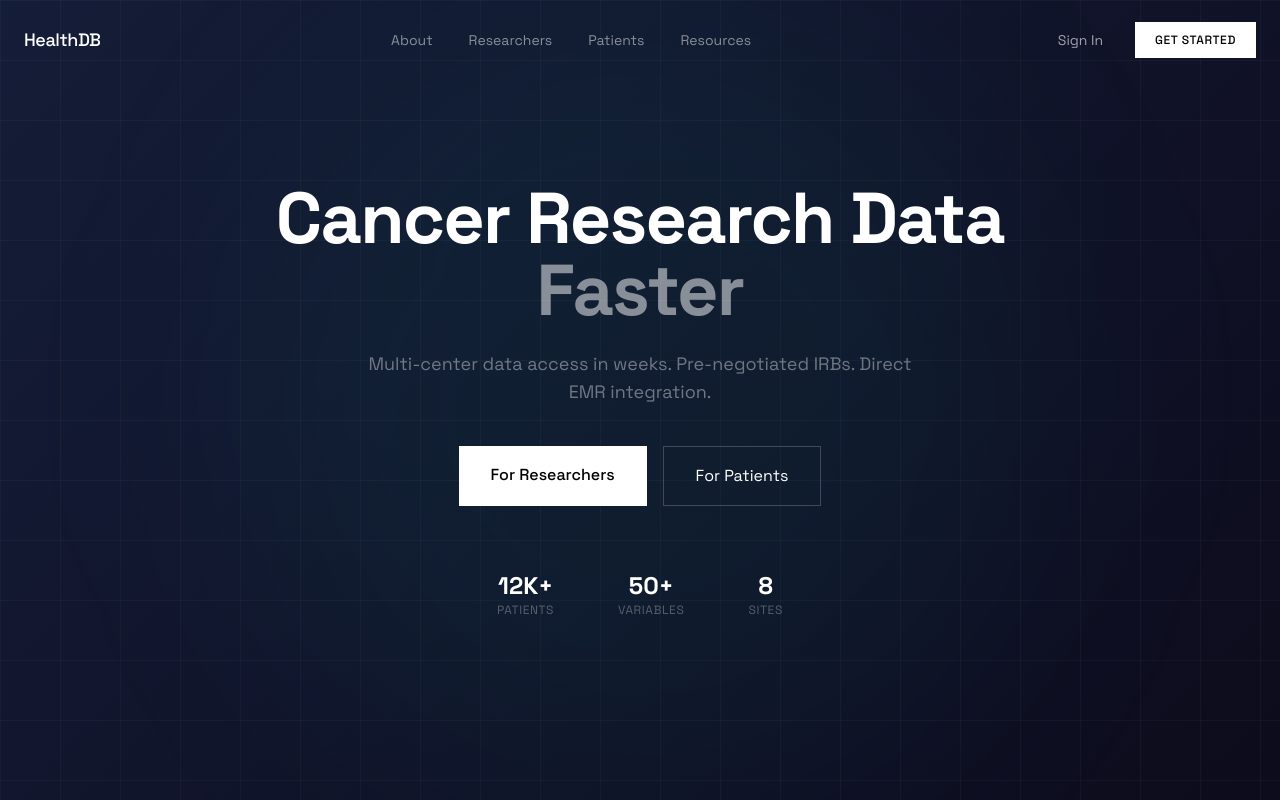
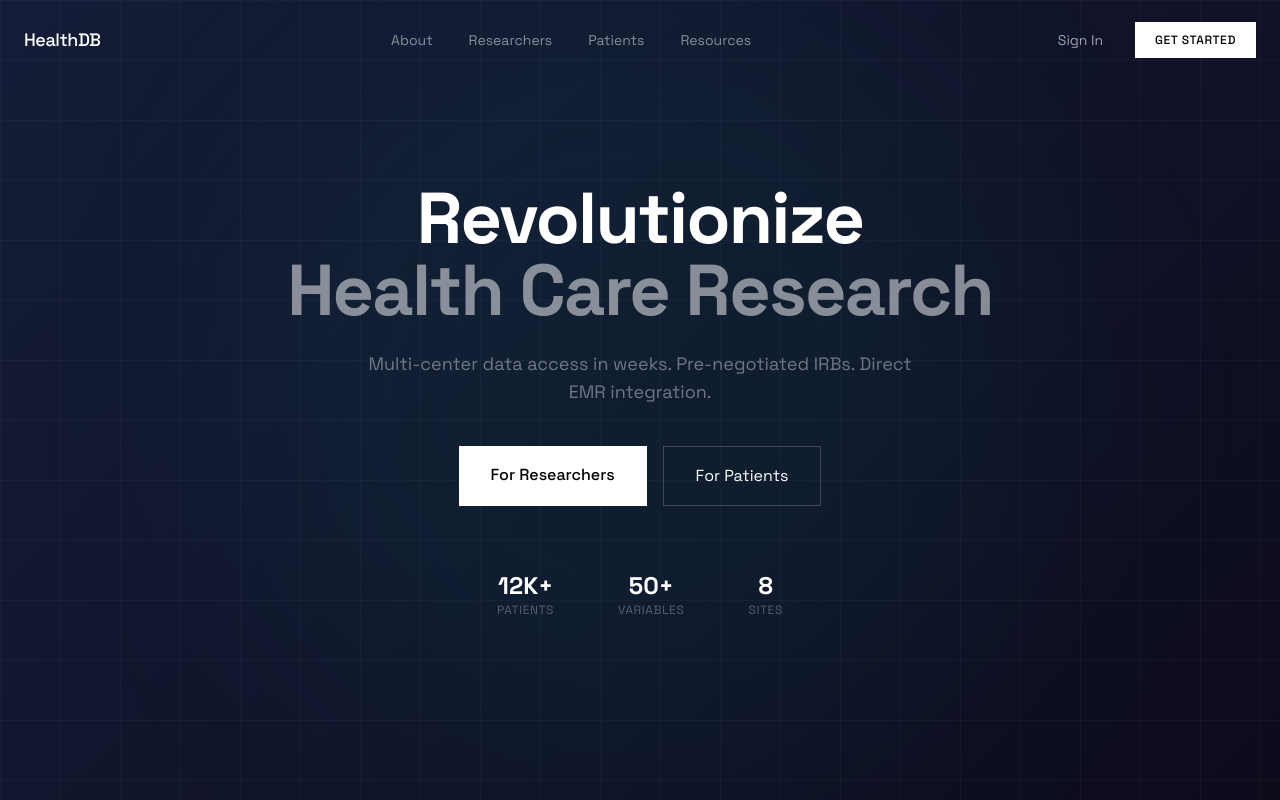
Before and after one commit to raimp001/HealthDB, a React (Create React App) app: page / in a window 1280 px wide. Shown: the top 800 px of the page. Built offline with nearby package versions, Linux system fonts and the light colour scheme; no server answers.

Commit message:
Update headline: Revolutionize Health Care Research

```diff
--- a/src/pages/LandingPage.js
+++ b/src/pages/LandingPage.js
@@ -18,9 +18,9 @@ const LandingPage = () => {
             transition={{ duration: 0.8 }}
           >
             <h1 className="text-5xl md:text-7xl font-bold tracking-tight mb-6">
-              Cancer Research Data
+              Revolutionize
               <br />
-              <span className="text-white/50">Faster</span>
+              <span className="text-white/50">Health Care Research</span>
             </h1>
 
             <p className="text-lg text-white/40 max-w-xl mx-auto mb-10">
```
